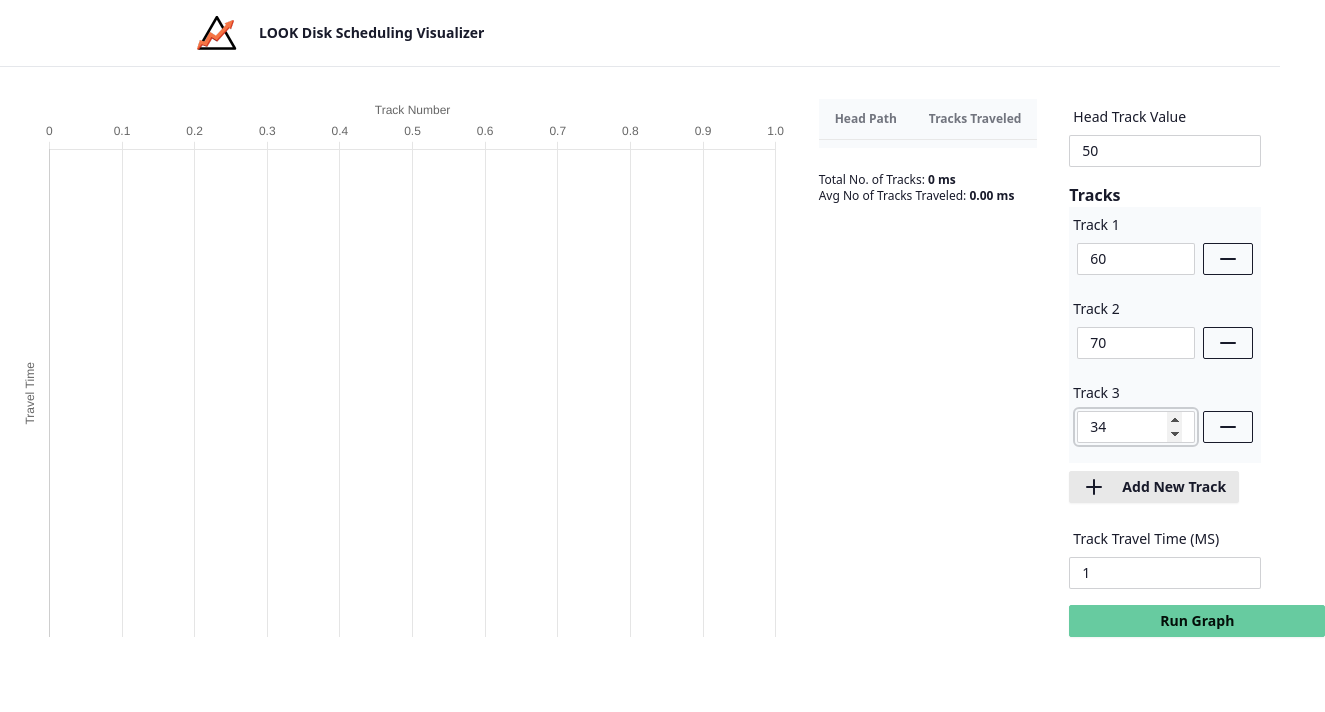
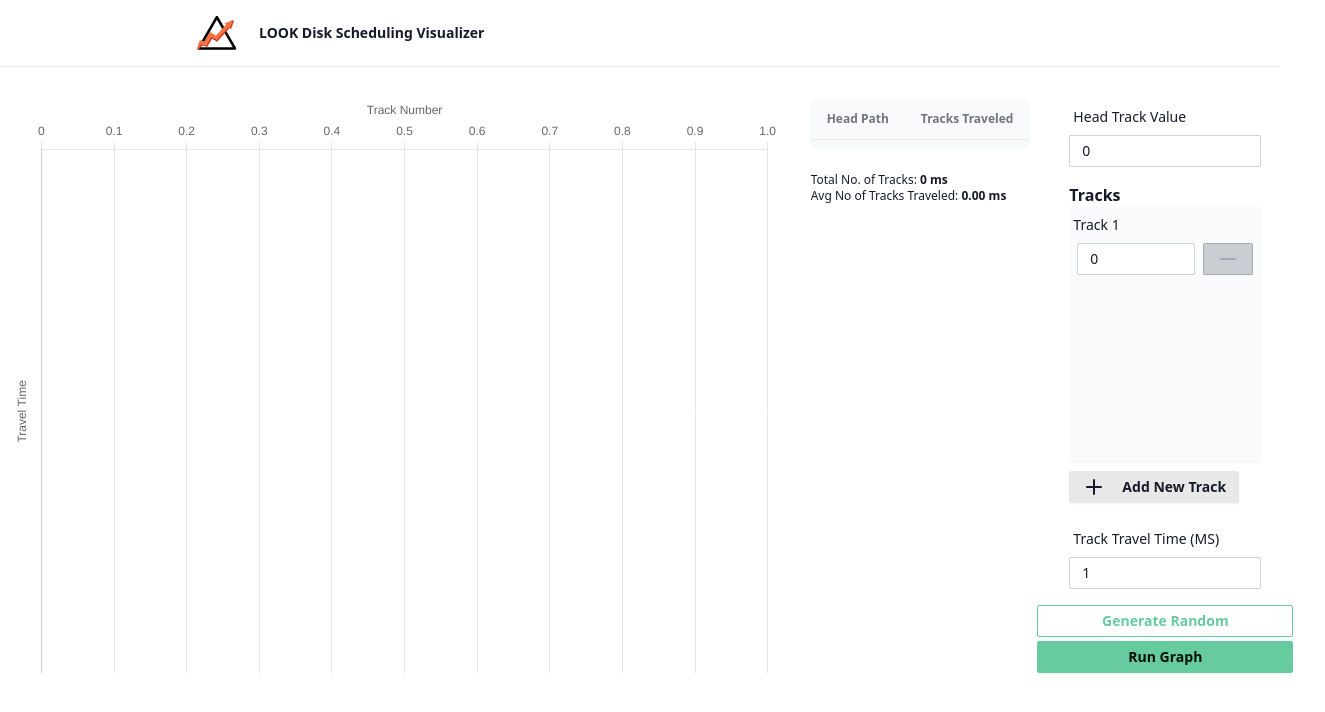
Before and after one commit to roiceee/look-disk-scheduling-algorithm-visualizer, a React (Vite) app: page / in a window 1280 px wide. Shown: the top 712 px of the page, 1325 px wide, since content can reach past the window. Built offline with nearby package versions, Linux system fonts and the light colour scheme.

Commit message:
Refactor track handling and add random data generation

```diff
--- a/src/App.tsx
+++ b/src/App.tsx
@@ -16,9 +16,12 @@ import {
 import { Line } from "react-chartjs-2";
 
 function App() {
-  const [headTrack, setHeadTrack] = useState<number>(50);
+  const maxTrack = 100;
+  const maxTravelTime = 50;
 
-  const [tracks, setTracks] = useState<number[]>([60, 70, 34]);
+  const [headTrack, setHeadTrack] = useState<number>(0);
+
+  const [tracks, setTracks] = useState<number[]>([0]);
 
   const [travelTime, setTravelTime] = useState<number>(1);
 
@@ -61,7 +64,24 @@ function App() {
   }, [headTrack, tracks, travelTime, setGraphData]);
 
   const handleAddTrack = () => {
-    setTracks([...tracks, 0]);
+    const newTracks = [...tracks, 0];
+    setTracks(newTracks);
+    if (!inputRefs.current) {
+      return;
+    }
+
+    setTimeout(() => {
+      // Check if inputRefs is available
+      if (!inputRefs.current) {
+        return;
+      }
+
+      // Set focus to the last input field
+      const lastInputRef = inputRefs.current[newTracks.length - 1];
+      if (lastInputRef) {
+        lastInputRef.focus();
+      }
+    }, 0);
   };
 
   const handleRemoveTrack = useCallback(
@@ -85,6 +105,18 @@ function App() {
     },
     [tracks]
   );
+
+  const generateRandomData = useCallback(() => {
+    const newTracks = Array.from(
+      // 4 to 7
+      { length: Math.floor(Math.random() * 4) + 4 },
+      () => Math.floor(Math.random() * maxTrack)
+    );
+    console.log(newTracks);
+    setTracks(newTracks);
+    setHeadTrack(Math.floor(Math.random() * maxTrack));
+    setTravelTime(Math.floor(Math.random() * maxTravelTime) + 1);
+  }, []);
 
   const tableData = useMemo(() => {
     const data = [];
@@ -117,20 +149,6 @@ function App() {
   );
 
   useEffect(() => {
-    if (!inputRefs.current) {
-      return;
-    }
-
-    if (inputRefs.current.length > 0) {
-      // eslint-disable-next-line @typescript-eslint/no-explicit-any
-      const lastInputRef: any = inputRefs.current[tracks.length - 1];
-      if (lastInputRef) {
-        lastInputRef.focus();
-      }
-    }
-  }, [tracks]);
-
-  useEffect(() => {
     window.onbeforeunload = function () {
       return true;
     };
@@ -144,10 +162,10 @@ function App() {
     <main className="pb-10">
       <Navbar className="mb-8 sm:px-20 lg:px-48" />
 
-      <div className="flex flex-col lg:flex-row justify-center gap-8 px-2 sm:px-32 flex-grow-0">
+      <div className="flex flex-col xl:flex-row justify-center gap-8 px-2 sm:px-32">
         <section>
           <Line
-            className="h-96 "
+            className="h-96"
             options={{
               indexAxis: "y", // This makes the chart horizontal
 
@@ -221,7 +239,7 @@ function App() {
           </section>
         </section>
 
-        <section className="sm:items-center min-w-48">
+        <section className="sm:items-center min-w-48 mx-auto xl:mx-2">
           <label className="form-control w-full max-w-xs">
             <div className="label">
               <span className="label-text">Head Track Value</span>
@@ -235,6 +253,10 @@ function App() {
               value={headTrack}
               min={0}
               onChange={(e) => {
+                if (parseInt(e.target.value) >= maxTrack) {
+                  setHeadTrack(maxTrack);
+                  return;
+                }
                 setHeadTrack(parseInt(e.target.value));
               }}
             />
@@ -267,9 +289,13 @@ function App() {
                           handleAddTrack();
                         }
                       }}
-                      onChange={(e) =>
-                        handleTrackChange(index, parseInt(e.target.value))
-                      }
+                      onChange={(e) => {
+                        if (parseInt(e.target.value) >= maxTrack) {
+                          handleTrackChange(index, maxTrack);
+                          return;
+                        }
+                        handleTrackChange(index, parseInt(e.target.value));
+                      }}
                     />
                     <button
                       className="btn btn-outline btn-sm"
@@ -306,13 +332,25 @@ function App() {
                 value={travelTime}
                 min={1}
                 onChange={(e) => {
+                  if (parseInt(e.target.value) >= maxTravelTime) {
+                    setTravelTime(maxTravelTime);
+                    return;
+                  }
                   setTravelTime(parseInt(e.target.value));
                 }}
               />
             </label>
           </div>
 
-          <div className="mt-4 text-center sm:text-left">
+          <div className="mt-4 sm:text-left flex flex-col items-center gap-1">
+            <button
+              onClick={() => {
+                generateRandomData();
+              }}
+              className="btn btn-accent btn-sm btn-wide btn-outline"
+            >
+              Generate Random
+            </button>
             <button
               onClick={runGraph}
               className="btn btn-accent btn-sm btn-wide"
```
